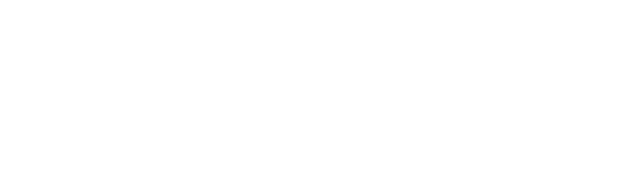
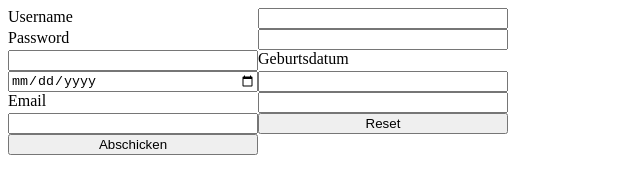
Before and after one commit to IgorAleksovski/23-3-Web, a plain HTML site: page form.html in a window 1280 px wide. Shown: the whole page, without its empty margins (0-640 px from the left). Drawn offline with Linux system fonts and the light colour scheme.

Commit message:
input type

```diff
--- a/form.html
+++ b/form.html
@@ -4,7 +4,32 @@
     <meta charset="UTF-8" />
     <meta name="viewport" content="width=device-width, initial-scale=1.0" />
     <title>Forms</title>
-    <style></style>
+    <style>
+        form {
+            max-width: 500px;
+            display: grid;
+            grid-template-columns: auto auto;
+        }
+    </style>
   </head>
-  <body></body>
+  <body>
+    <!--action  => die URL/URI zu dem server , der das formular auswertet-->
+    <!--method sollte post sein, und debugging-gründen in diesem fall get-->
+    <form action="/formsubmit" method="get">
+      <label for="username">Username</label>
+      <input type=" text" name="username" id=" username" />
+      <label for="password">Password</label>
+      <input type=" password" name="password" id="password" />
+
+      <input type="birthdate">Geburtsdatum</label>
+      <input type="date" name="birthdate" id="birthdate">
+
+      <input for ="email">Email</label>
+      <input type="email" name="email" id="email">
+      <input type="email" pattern="[a-z0-9._%+-]+@[a-z0-9.-]+\.[a-z]{2,4}$" />
+
+      <input type="reset" value="Reset" />
+      <input type="submit" value="Abschicken" />
+    </form>
+  </body>
 </html>
```
